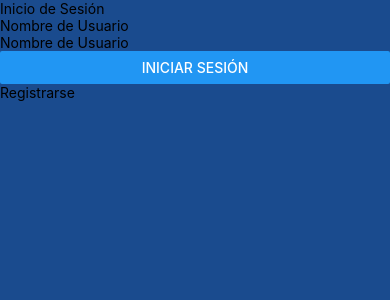
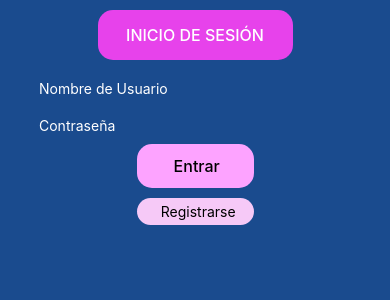
Before and after one commit to micanowak/LogIn_Nowak_Averbuch, a React Native app in the folder MyApp/: screen /LogIn in a window 390 px wide. Shown: the top 300 px of the page. Built offline with nearby package versions, Linux system fonts and the light colour scheme.

Commit message:
le agregamos diseño

```diff
--- a/MyApp/src/screens/LogIn.js
+++ b/MyApp/src/screens/LogIn.js
@@ -39,28 +39,29 @@ const LogIn = () => {
 
     return (
         <View>
-            <Text>Inicio de Sesión</Text>
+            <Text style = {styles.title}>INICIO DE SESIÓN</Text>
             <TextInput
                 value={nombreUsuario}
+                style ={styles.textInput}
                 onChangeText={setNombreUsuario}
                 placeholder="Nombre de Usuario"
                 secureTextEntry={false}
             />
 
             <TextInput
+                style ={styles.textInput}
                 value={contrasenia}
                 onChangeText={setContrasenia}
-                placeholder="Nombre de Usuario"
+                placeholder="Contraseña"
                 secureTextEntry={true}
             />
 
-            <Button
-                title="Iniciar Sesión"
-                name="Iniciar Sesión"
-                onPress={buttonOnsubmitHandler}
-            />
-            <TouchableOpacity onPress={onPressHandler}>
-                <Text>Registrarse</Text>
+            <TouchableOpacity onPress={buttonOnsubmitHandler} style={styles.button}>
+            <Text style = {{marginLeft:'27%', fontSize:16, fontWeight:'500'}}>Entrar</Text>
+            </TouchableOpacity>
+
+            <TouchableOpacity onPress={onPressHandler} style={styles.buttonSecond}>
+                <Text  style = {{marginLeft:'18%'}}>Registrarse</Text>
             </TouchableOpacity>
             {ButtonPressed ? <p>{Mensaje}</p> : <p></p>}
         </View>
@@ -68,6 +69,18 @@ const LogIn = () => {
 };
 
 const styles = StyleSheet.create({
+    title:{
+        backgroundColor:'#E742EB', width: '50%', color:'white',  fontWeight:'500', fontSize:16, textAlign:'center', marginTop:10, marginLeft:'25%', padding: 15,borderRadius:15,
+    },
+    textInput:{
+        color:'white', marginTop:20, width:'80%', marginLeft:'10%'
+    },
+    button:{
+        backgroundColor:'#fda3ff', width: '30%', color:'black',  marginTop:10, marginLeft:'35%', padding: 12,borderRadius:15,
+    },
+    buttonSecond:{
+        backgroundColor:'#f6c9f7', width: '30%', color:'black',  marginTop:10, marginLeft:'35%', padding: 5,borderRadius:15,
+    }
 });
 
 export default LogIn;
--- a/MyApp/src/screens/SignIn.js
+++ b/MyApp/src/screens/SignIn.js
@@ -40,9 +40,10 @@ const SignIn = () => {
 
     return (
         <View>
-            <Text>Registro</Text>
+            <Text style = {styles.title}>REGISTRO</Text>
             <TextInput
                 value={nombreUsuario}
+                style ={styles.textInput}
                 onChangeText={setNombreUsuario}
                 placeholder="Nombre de Usuario"
                 secureTextEntry={false}
@@ -50,22 +51,40 @@ const SignIn = () => {
 
             <TextInput
                 value={contrasenia}
+                style ={styles.textInput}
                 onChangeText={setContrasenia}
                 placeholder="Contraseña"
                 secureTextEntry={true}
             />
 
-            <Button
-                title="Registrarse"
-                name="Registrarse"
-                onPress={buttonOnsubmitHandler}
-            />
-            <TouchableOpacity onPress={onPressHandler}>
-                <Text>Iniciar Sesión</Text>
+            <TouchableOpacity onPress={buttonOnsubmitHandler} style={styles.button}>
+                <Text style = {{marginLeft:'20%', fontSize:16, fontWeight:'500'}}>Registrarse</Text>
+            </TouchableOpacity>
+
+
+
+            <TouchableOpacity onPress={onPressHandler} style={styles.buttonSecond}>
+                <Text style = {{marginLeft:'13%'}}>Iniciar Sesión</Text>
             </TouchableOpacity>
             {ButtonPressed ? <p>{Mensaje}</p> : <p></p>}
         </View>
     );
 }
 
+const styles = StyleSheet.create(
+    {
+        title:{
+            backgroundColor:'#E742EB', width: '50%', color:'white',  fontWeight:'500', fontSize:16, textAlign:'center', marginTop:10, marginLeft:'25%', padding: 15,borderRadius:15,
+        },
+        textInput:{
+            color:'white', marginTop:20, width:'80%', marginLeft:'10%'
+        },
+        button:{
+            backgroundColor:'#fda3ff', width: '40%', color:'black',  marginTop:10, marginLeft:'30%', padding: 12,borderRadius:15,
+        },
+        buttonSecond:{
+            backgroundColor:'#f6c9f7', width: '30%', color:'black',  marginTop:10, marginLeft:'35%', padding: 5,borderRadius:15,
+        }
+    }
+);
 export default SignIn;
```
